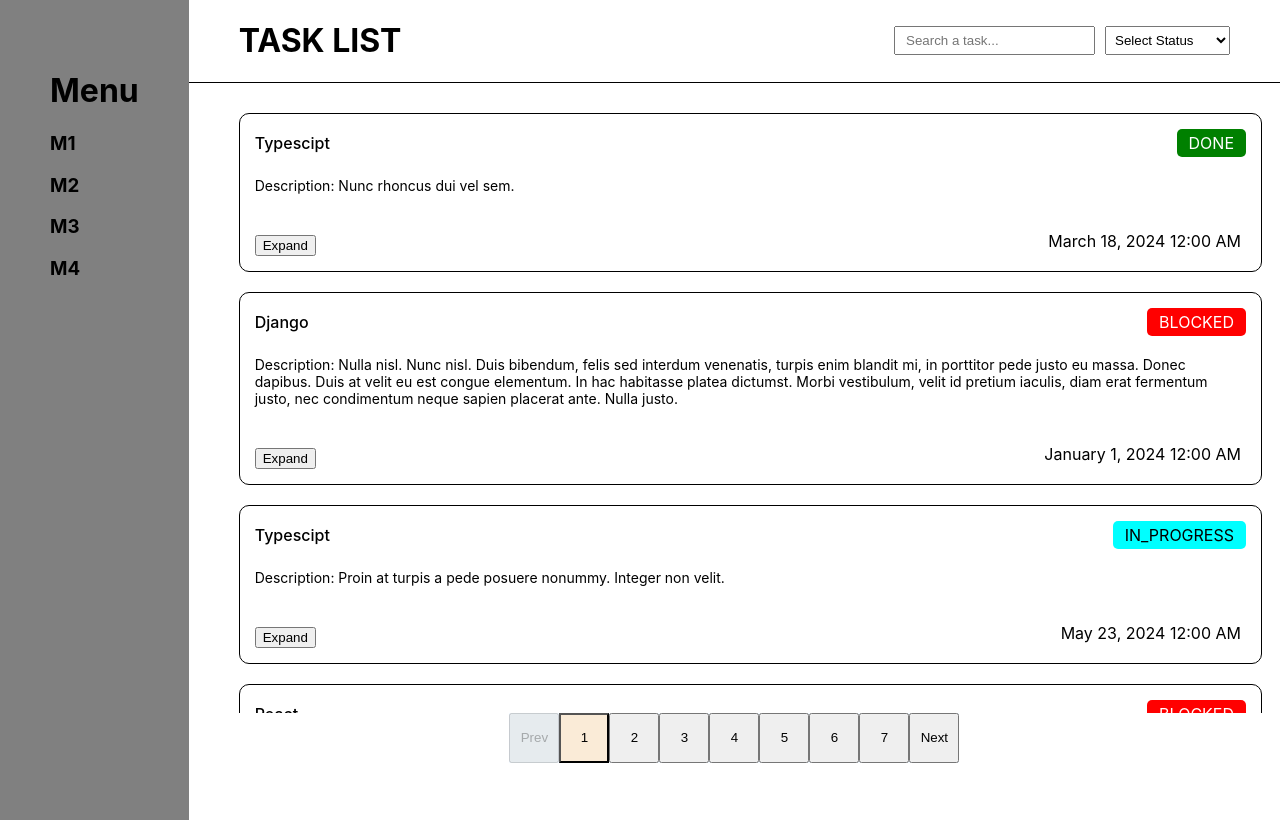
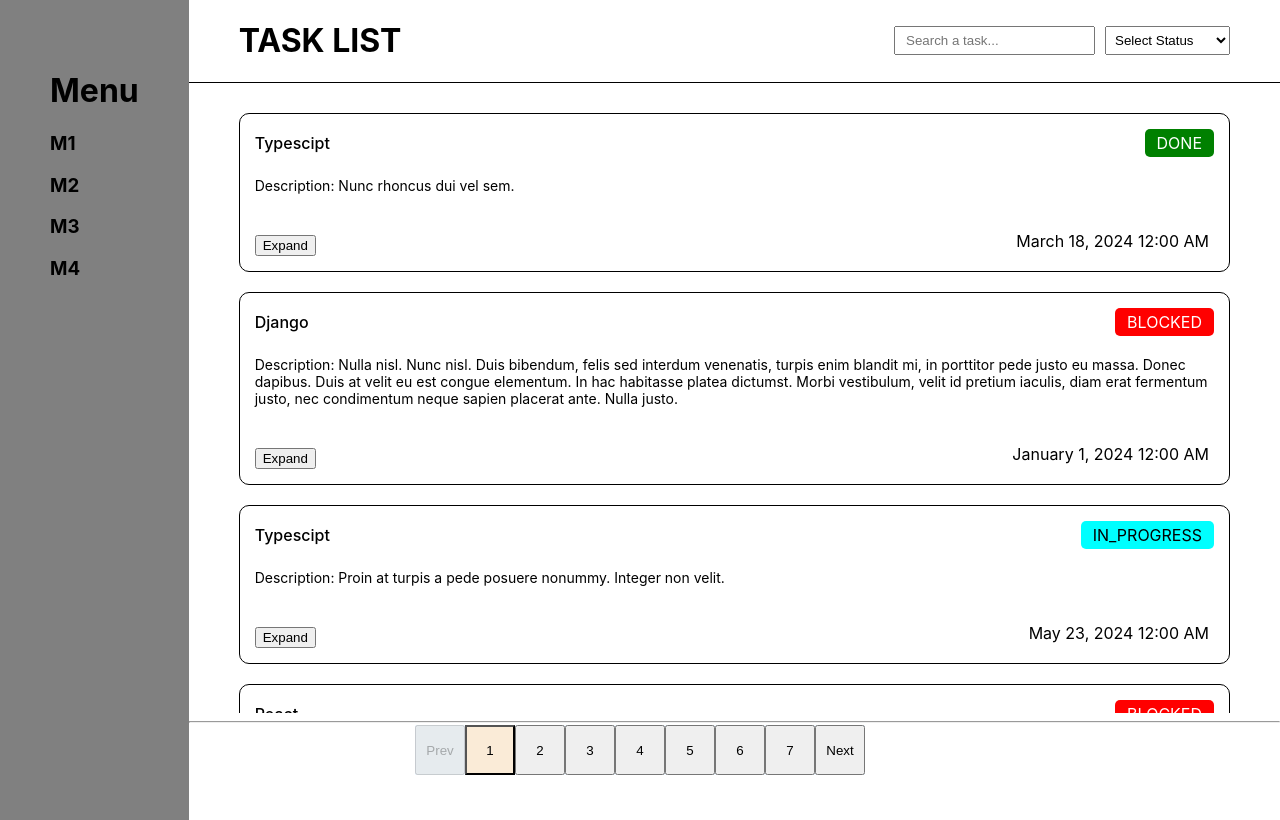
Before and after one commit to orujahmadov1993/upfirst, a React (Create React App) app: page / in a window 1280 px wide. Built offline with nearby package versions, Linux system fonts and the light colour scheme.

Commit message:
pagination style fixes

```diff
--- a/src/App.tsx
+++ b/src/App.tsx
@@ -54,7 +54,8 @@ function App() {
             </StyledSelect>
           </StyledFlexBox>
         </StyledHeader>
-        <CardList search={search} status={status} />
+        <CardList page={page} search={search} status={status} />
+        <hr />
         <Pagination current={page} onChangePage={setPage} />
       </StyledMainContent>
     </StyledApp>
--- a/src/apiMock.ts
+++ b/src/apiMock.ts
@@ -1010,7 +1010,9 @@ export const useApi = () => {
 
     const getTasks = async (search?: string, status?: string, ordering?: string, page = 1): Promise<Task[]> => {
         return new Promise((res) => {
-            const response = data.slice((page - 1) * PAGE_SIZE, PAGE_SIZE);
+            console.log('PAGE', page, data.length);
+            const response = data.slice((page - 1) * PAGE_SIZE, page * PAGE_SIZE);
+            console.log('RESPONSE', response);
             res(response
                 .filter(task => task.name.toLowerCase().includes(search || ''))
                 .filter(task => status ? task.status === status : true) as Task[]);
--- a/src/components/Card.tsx
+++ b/src/components/Card.tsx
@@ -6,7 +6,6 @@ import { useState } from "react";
 import StatusTag from "./StatusTag";
 
 const StyledCard = styled.div`
-    width: 100%;
     position: relative;
     border: 1px solid;
     border-radius: 10px;
--- a/src/components/CardList.tsx
+++ b/src/components/CardList.tsx
@@ -8,12 +8,17 @@ const StyledCardList = styled.div`
     display: flex;
     flex-direction: column;
     gap: 20px;
-    padding: 0 50px;
+    padding: 0 20px;
     height: 75vh;
     overflow: auto;
+
+    @media only screen and (min-width: 600px) {
+        padding: 0 50px;
+    }
 `;
 
 interface ICardListProps {
+    page: number;
     search: string;
     status: string;
 }
@@ -25,17 +30,17 @@ const CardList = (props: ICardListProps) => {
 
     const { getTasks, removeTask } = useApi();
 
-    const { search, status } = props;
+    const { page, search, status } = props;
 
     React.useEffect(() => {
         setLoading(true);
-        getTasks(search, status).
+        getTasks(search, status, '', page).
             then(data => {
                 setLoading(false);
                 setTasks(data);
             })
             .catch(() => setError('Failed to load tasks'));
-    }, [search, status]);
+    }, [search, status, page]);
 
     const handleDelete = (uuid: string) => {
         removeTask(uuid).then(() => {
--- a/src/components/Pagination.tsx
+++ b/src/components/Pagination.tsx
@@ -1,6 +1,10 @@
 import styled from "styled-components";
 
 const StyledPagination = styled.div`
+    position: absolute;
+    left: 50%;
+    transform: translate(-50%, -50%);
+    bottom: 0px;
     background-color: aliceblue;
     width: max-content;
     margin: auto;
```
